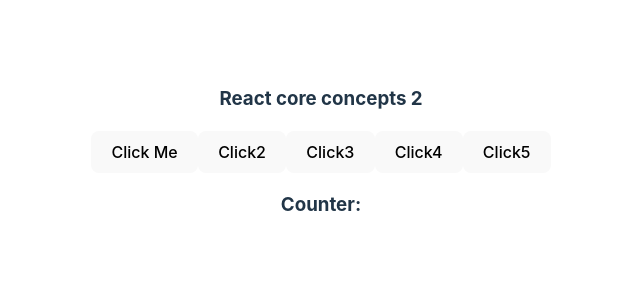
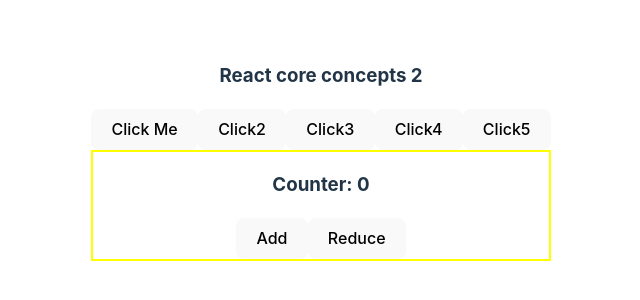
Before and after one commit to Ayesha10412/ReactPractice, a React (Vite) app: page / in a window 1280 px wide. Shown: the part 248-548 px from the top of the page, without its empty margins (319-959 px from the left). Built offline with nearby package versions, Linux system fonts and the light colour scheme.

Commit message:
added another files

```diff
--- a/src/Counter.jsx
+++ b/src/Counter.jsx
@@ -1,7 +1,23 @@
+import { useState } from "react"
+
 export default function Counter(){
+    const [count, setCount]= useState(0)
+
+const handleAdd =() =>{
+    const newCount = count+1;
+    setCount(newCount)
+}
+const handleReduce = () =>{
+    const newCount = count-1;
+    setCount(newCount)
+}
+
     return(
-        <div>
-            <h3>Counter: </h3>
+        <div style={{border:'2px solid yellow'}}>
+            <h3>Counter: {count}</h3>
+            <button onClick={handleAdd}>Add</button>
+            <button onClick={handleReduce}>Reduce</button>
+
         </div>
     )
 }
```
